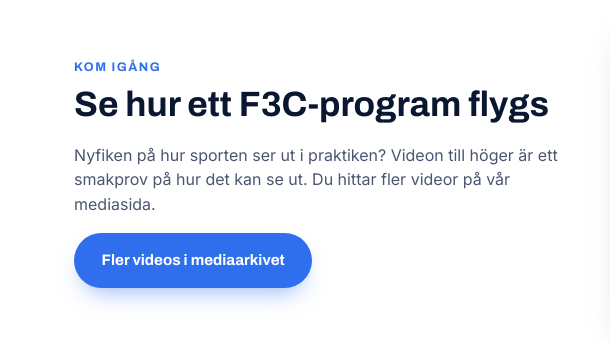
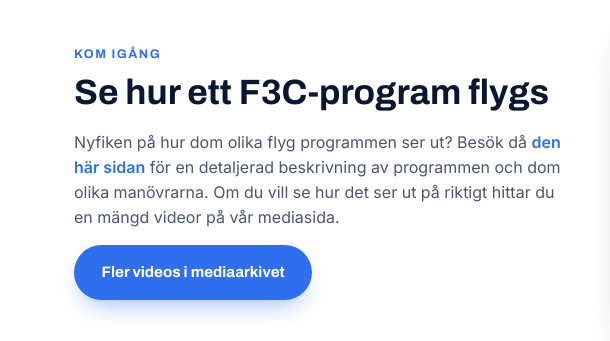
Before and after one commit to jalmhagen/f3c.se, a plain HTML site: page index.html in a window 1280 px wide. Shown: the part 2880-3221 px from the top of the page, 0-610 px from the left. Drawn offline with Linux system fonts and the light colour scheme; grey boxes are pictures that could not be loaded.

Commit message:
Uppdatera text i videoavsnittet på startsidan
Co-Authored-By: Claude Sonnet 5 <noreply@anthropic.com>
Claude-Session: https://claude.ai/code/session_0177syizwHM6niUqoKtTCxPJ

```diff
--- a/index.html
+++ b/index.html
@@ -171,7 +171,7 @@
       <div class="video-text">
         <p class="eyebrow">Kom igång</p>
         <h2>Se hur ett F3C-program flygs</h2>
-        <p>Nyfiken på hur sporten ser ut i praktiken? Videon till höger är ett smakprov på hur det kan se ut. Du hittar fler videor på vår mediasida.</p>
+        <p>Nyfiken på hur dom olika flyg programmen ser ut? Besök då <a class="inline-link" href="teori.html">den här sidan</a> för en detaljerad beskrivning av programmen och dom olika manövrarna. Om du vill se hur det ser ut på riktigt hittar du en mängd videor på vår mediasida.</p>
         <a href="media.html" class="btn btn-primary">Fler videos i mediaarkivet</a>
       </div>
       <div class="video-embed">
```
